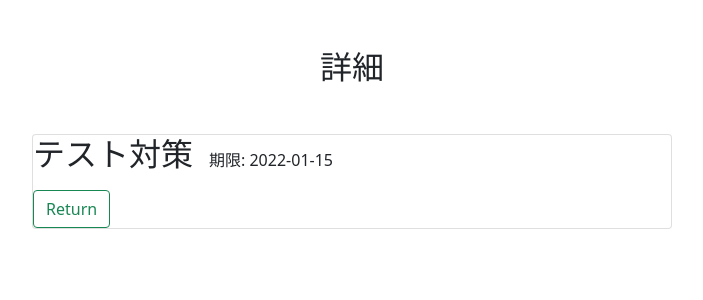
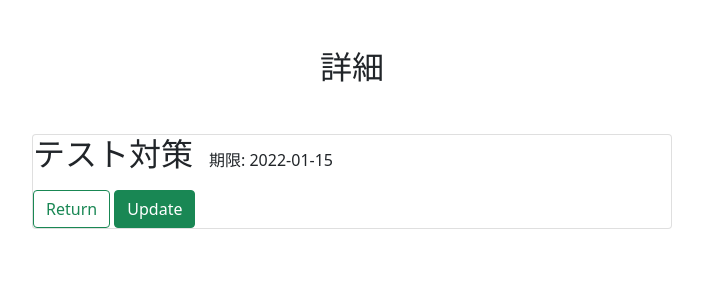
Before and after one commit to hyoutan07/flask_record_growth, a Flask app: page /detail/task/1 in a window 1280 px wide. Shown: the part 90-390 px from the top of the page, without its empty margins (288-991 px from the left). Run offline with Flask 2, Linux system fonts and the light colour scheme; data comes from the database, SQL or seed files in the repository; both versions use the stored data as it was after the commit; some libraries are stand-ins or nearby versions.

Commit message:
ボタン追加

```diff
--- a/templates/task.html
+++ b/templates/task.html
@@ -7,6 +7,7 @@
         <h2 class="goal">{{ post.goal }}<span class="ms-3" style="font-size: 0.5em;">期限: {{ post.create_at.date()}}</span></h2>
         <p>{{ post.detail }}</p>
         <a href="/detail" role="button" class="btn btn-outline-success">Return</a>
+        <a class="btn btn-success" href="../update/{{ post.id }}" role="button" class="btn btn-outline-success">Update</a>
 
     </div>
 </div>
```
Also changed, not shown: record.db.
